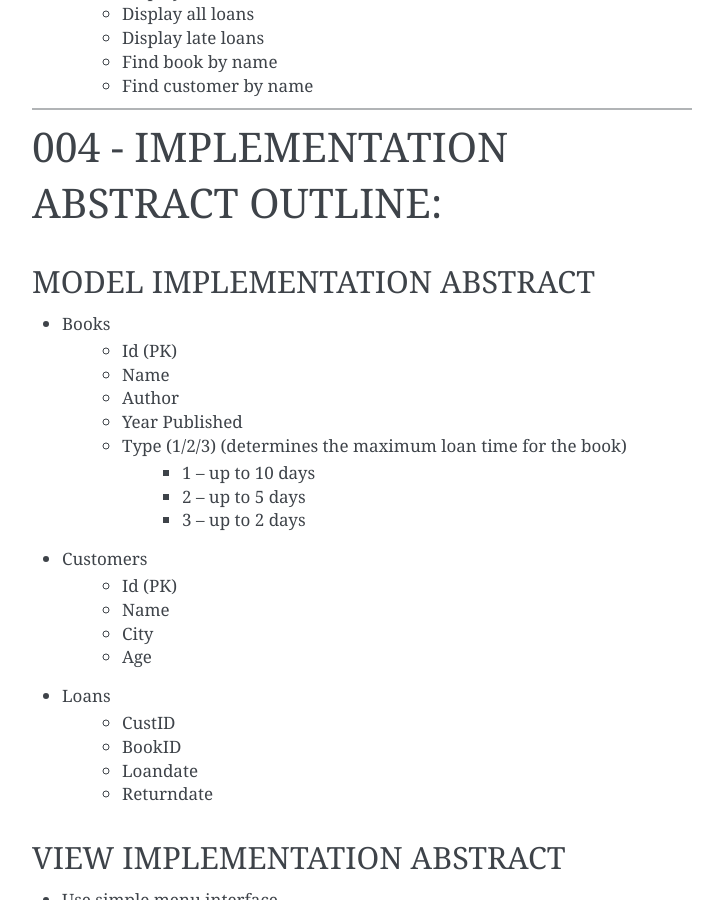
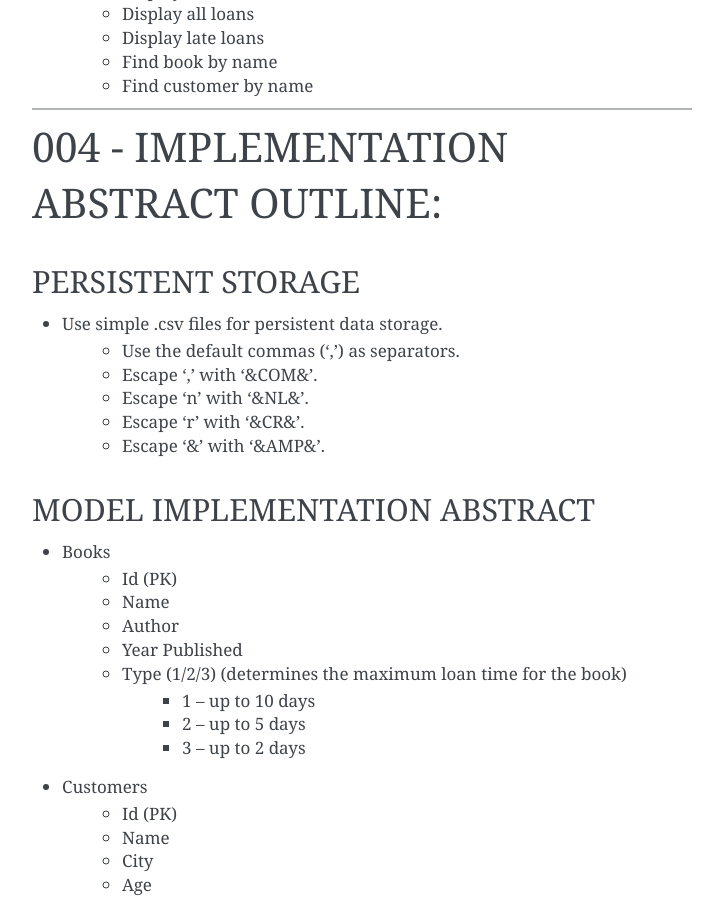
Before and after one commit to c-c-k/books-library, a Sphinx documentation site: the page built from docs/source/roadmap.rst, in a window 1280 px wide and 900 px high, scrolled down 3449 px. Shown: the whole window, without its empty margins (388-1111 px from the left). Built offline with Sphinx 7.4.7, drawn with Linux system fonts in a browser that asks for light colours.

Commit message:
roadmap.rst: Added: IMPLEMENTATION ABSTRACT - PERSISTENT STORAGE.

```diff
--- a/docs/source/roadmap.rst
+++ b/docs/source/roadmap.rst
@@ -149,6 +149,16 @@ CONTROLLER ABSTRACT
 004 - IMPLEMENTATION ABSTRACT OUTLINE:
 ========================================================================
 
+PERSISTENT STORAGE
+------------------
+
+* Use simple .csv files for persistent data storage.
+    * Use the default commas (',') as separators.
+    * Escape ',' with '&COM&'.
+    * Escape '\n' with '&NL&'.
+    * Escape '\r' with '&CR&'.
+    * Escape '&' with '&AMP&'.
+
 MODEL IMPLEMENTATION ABSTRACT
 -----------------------------
 
```
